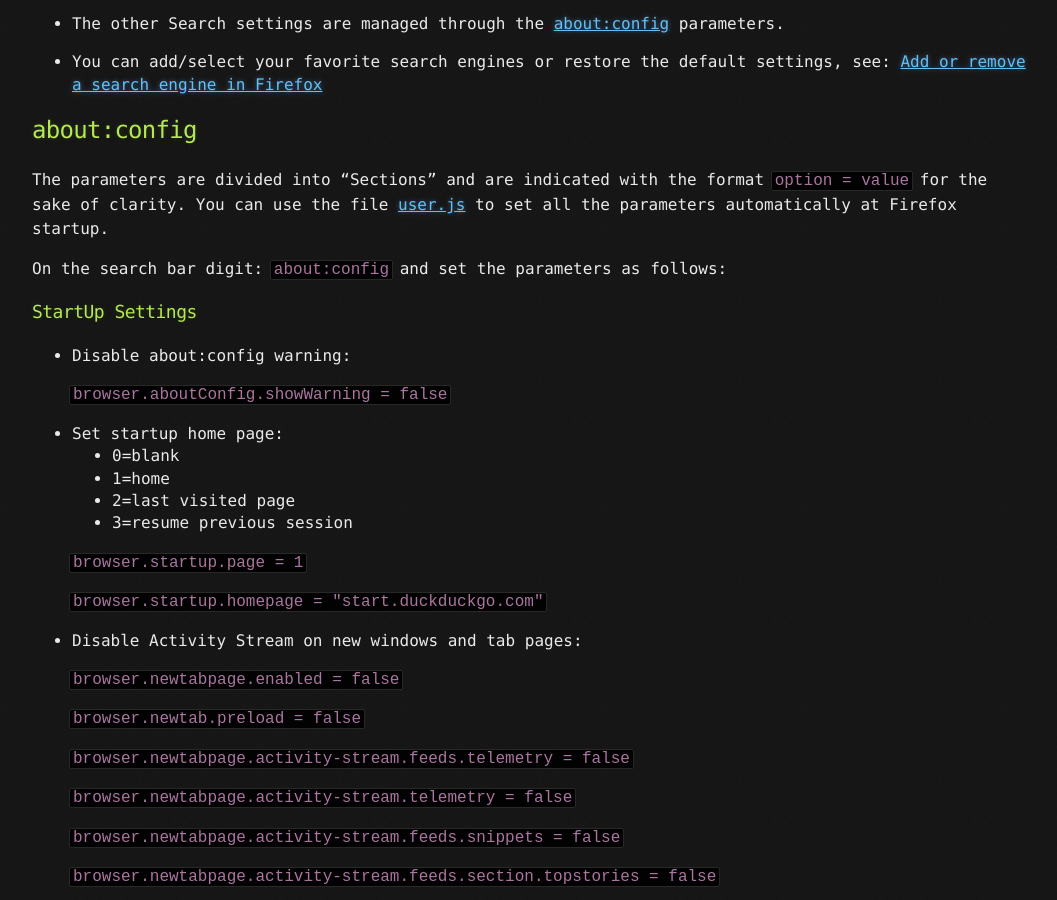
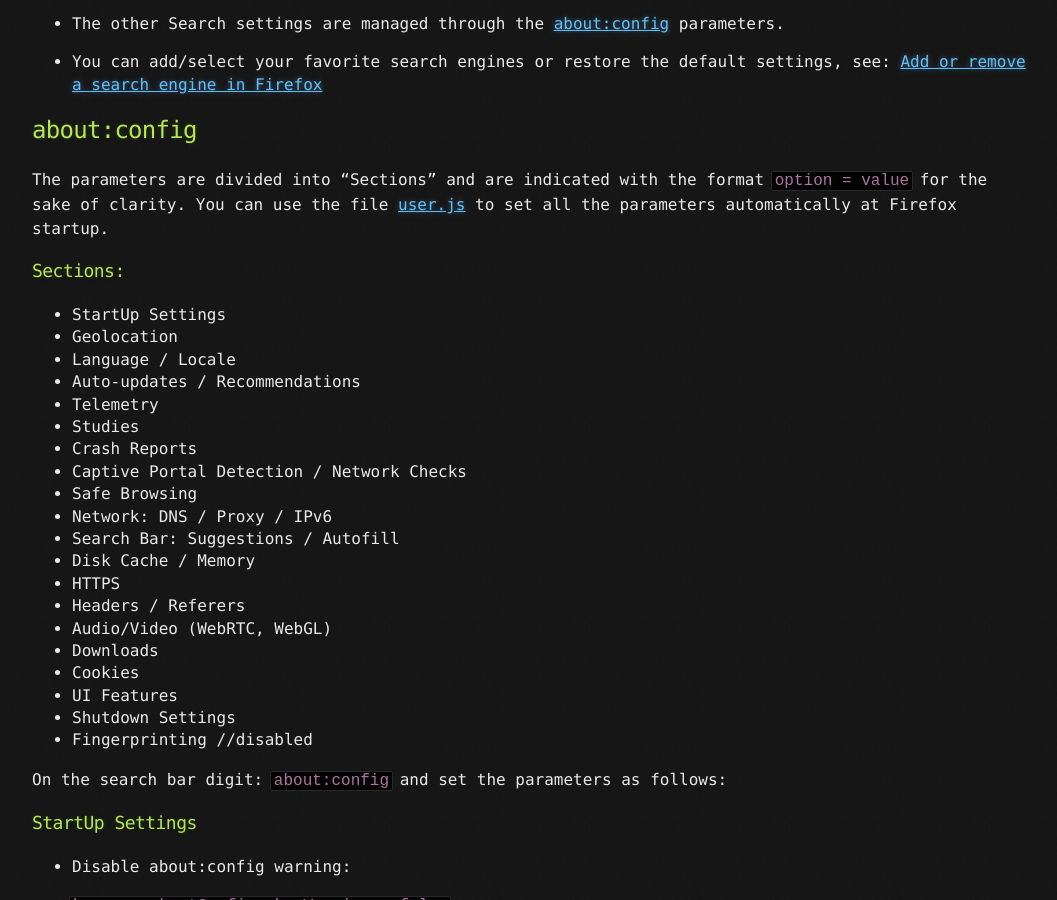
Before and after one commit to brainfucksec/brainfucksec.github.io, a Jekyll site: the page built from _posts/2022-01-06-hardening-firefox-2022.md, in a window 1280 px wide and 900 px high, scrolled down 1824 px. Shown: the whole window, without its empty margins (108-1165 px from the left). Built offline with Jekyll 4.4.1, drawn with Linux system fonts in a browser that asks for light colours; some of the changed text lies outside the part shown.

Commit message:
Upgrade _posts/2022-01-06-hardening-firefox-2022.md

```diff
--- a/_posts/2022-01-06-hardening-firefox-2022.md
+++ b/_posts/2022-01-06-hardening-firefox-2022.md
@@ -75,6 +75,30 @@
 
 The parameters are divided into "Sections" and are indicated with the format `option = value` for the sake of clarity.
 You can use the file [user.js](#userjs) to set all the parameters automatically at Firefox startup.
+
+### Sections:
+
+* StartUp Settings
+* Geolocation
+* Language / Locale
+* Auto-updates / Recommendations
+* Telemetry
+* Studies
+* Crash Reports
+* Captive Portal Detection / Network Checks
+* Safe Browsing
+* Network: DNS / Proxy / IPv6
+* Search Bar: Suggestions / Autofill
+* Disk Cache / Memory
+* HTTPS
+* Headers / Referers
+* Audio/Video (WebRTC, WebGL)
+* Downloads
+* Cookies
+* UI Features
+* Shutdown Settings
+* Fingerprinting //disabled
+
 
 On the search bar digit: `about:config` and set the parameters as follows:
 
@@ -307,6 +331,17 @@
 
     `browser.sessionstore.resume_from_crash = false`
 
+### HTTPS
+
+* Enable HTTPS-Only mode in all windows:
+
+    `dom.security.https_only_mode = true`
+
+* Disable sending HTTP request for checking HTTPS support by the server:
+
+    `dom.security.https_only_mode_send_http_background_request = false`
+
+
 ### Headers / Referers
 
 * Control when to send a referer:
@@ -363,6 +398,16 @@
 
     `network.cookie.lifetimePolicy = 2`
 
+### UI Features
+
+* Disable Pocket extension:
+
+    `extensions.pocket.enabled = false`
+
+* Disable Screenshots extension
+
+    `extensions.Screenshots.disabled = true`
+
 ### Shutdown Settings
 
 * Clear history, cookies and site data when Firefox closes:
```
Also changed, not shown: other parts of _posts/2022-01-06-hardening-firefox-2022.md (+2 -12 lines).
